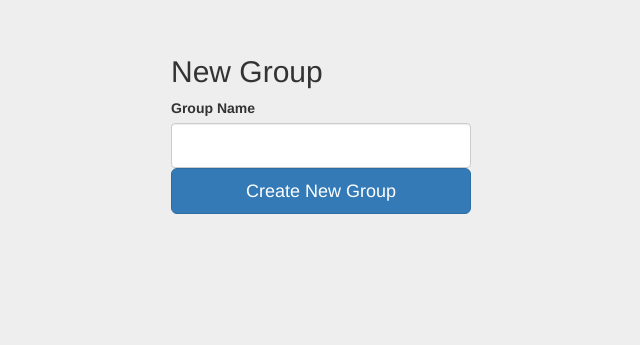
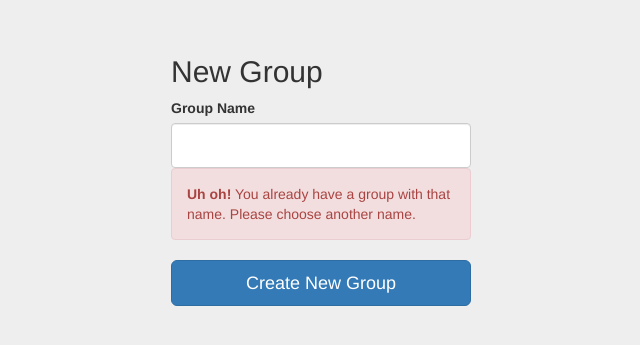
Before and after one commit to seanluo1/cs411_project, a Flask app: page /new_group in a window 1280 px wide. Shown: the part 52-397 px from the top of the page, without its empty margins (319-959 px from the left). Run offline with Flask 2, Linux system fonts and the light colour scheme; one stand-in notice (Sample message) is shown; some libraries are stand-ins or nearby versions.

Commit message:
more group stuff

```diff
--- a/app/groups.py
+++ b/app/groups.py
@@ -35,6 +35,7 @@ def new_group():
     myclient = pymongo.MongoClient("mongodb://localhost:27017/")
     mydb = myclient["mydatabase"]
     mycol = mydb["groups"]
+    error = None
 
     new_group = {}
     if request.method == 'POST':
@@ -42,6 +43,17 @@ def new_group():
 
         group_name = request.form['groupName']
 
+        my_groups = list(mycol.find({ "admin_id": current_user_id }, {"name": 1, "_id": 0}))
+        for group in my_groups:
+            if group['name'] == group_name:
+                error = "Group Name exists"
+                break
+
+        if error:
+            flash(error, 'danger')
+            return render_template('nav_bar/add_group.html')
+
+
         new_group = {"id": 1, "name": group_name, "admin_id": current_user_id}
         mycol.insert_one(new_group)
 
--- a/app/templates/nav_bar/add_group.html
+++ b/app/templates/nav_bar/add_group.html
@@ -13,8 +13,13 @@
 <div class="container">
   <form class="form-signin" method="post">
     <h2 class="form-signin-heading">New Group</h2>
-    <label for="firstName">Group Name</label>
+    <label for="groupName">Group Name</label>
     <input class="form-control" name="groupName" id="groupName" required>
+    {% if messages %}
+      <div class="alert alert-danger" role="alert">
+        <b>Uh oh!</b> You already have a group with that name. Please choose another name.
+      </div>
+    {% endif %}
     <input class="btn btn-lg btn-primary btn-block" type="submit" value="Create New Group">
   </form>
 </div>
```
